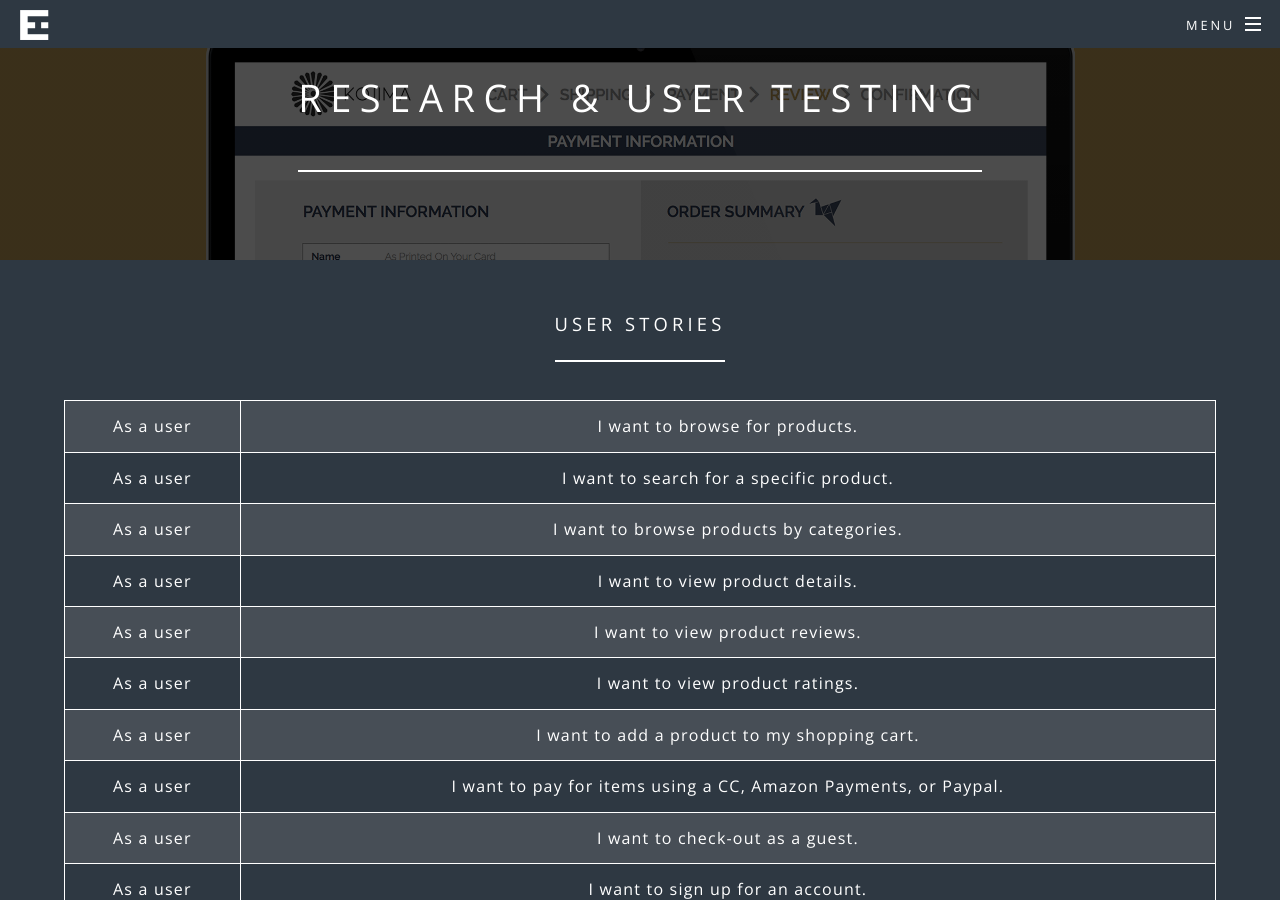
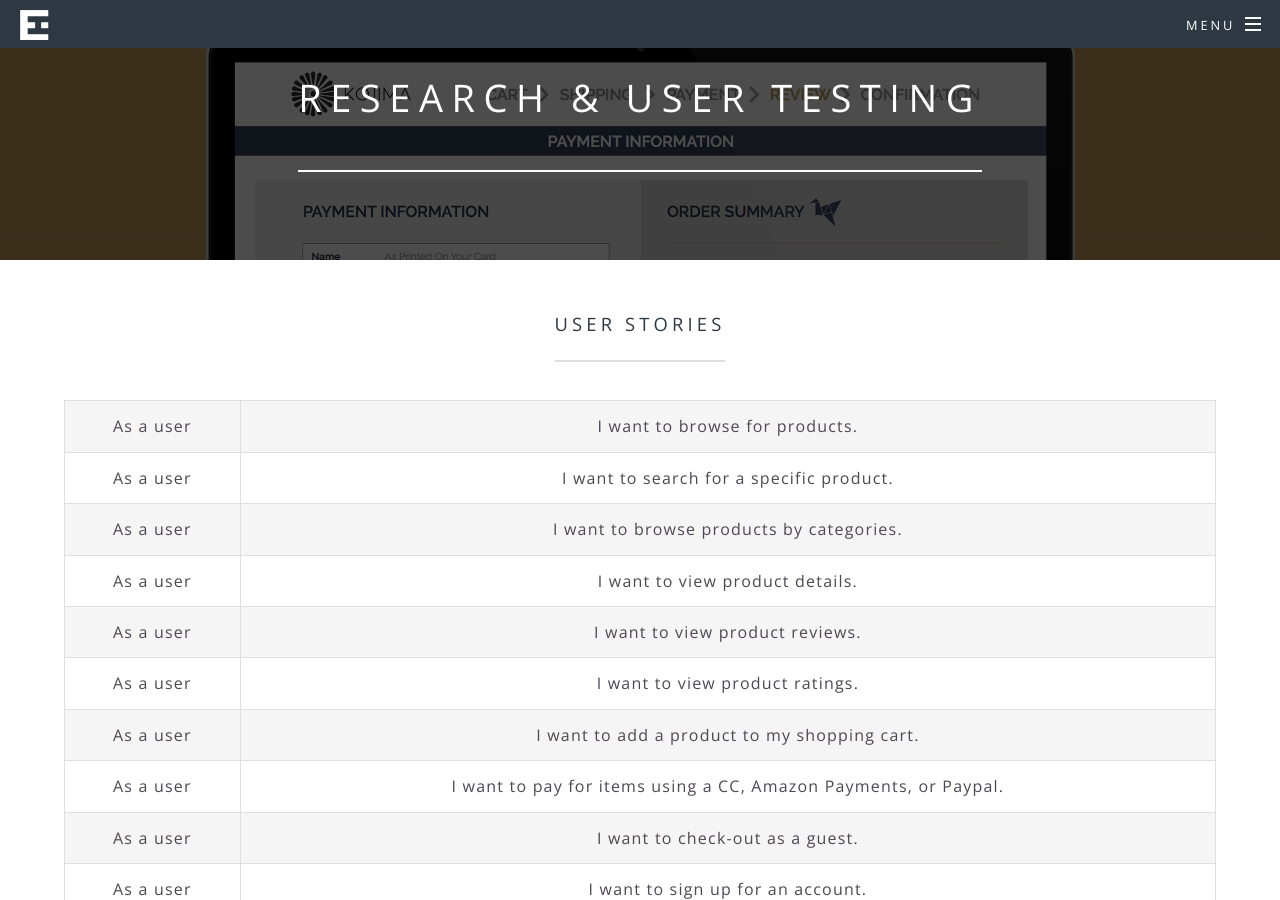
Before and after one commit to ingrid3lias/ingrid3lias.github.io, a Jekyll site: the page built from portfolio/kojima.html, in a window 1280 px wide and 900 px high, scrolled down 1286 px. Built offline with Jekyll 4.4.1, drawn with Linux system fonts in a browser that asks for light colours; nearby versions of some CDN libraries; library files that are not in the unit come from our copies.

```diff
--- a/_includes/header.html
+++ b/_includes/header.html
@@ -7,7 +7,7 @@
         <a href="#menu" class="menuToggle"><span>Menu</span></a>
         <div id="menu">
           <ul>
-            <li><a href="index.html">Home</a></li>
+            <li><a href="/index.html">Home</a></li>
             {% for page in site.data.navigation %}
               {% if page.title %}
               <li><a href="{{ page.url | prepend: site.baseurl }}">{{ page.title }}</a></li>
--- a/index.html
+++ b/index.html
@@ -21,7 +21,7 @@ layout: landing
 							<p>{{work.tag}}<br />
 							{{work.tag2}}</p>
 							<ul class="icons major">
-								<li><a href="{{work.link}}"class="button">Case Study</a></li>
+								<li><a href="{{work.link}}"class="button special">Case Study</a></li>
 							</ul>
 						</div>
 					</section>
--- a/portfolio/blocbox.html
+++ b/portfolio/blocbox.html
@@ -112,7 +112,8 @@ ux: /../images/portfolio/blocbox/ux.jpg
 		<header class="major">
 			<h3>Prototyping</h3>
 		</header>
-		<p>Prototyping played a large role in the development of this SAAS application. I wanted to check to see if users were understanding the flow of the site, and were finding their way around successfully and quickly. User Testing, InVision and Usability Hub, were implemented for Blocbox testing purposes before beginning the hi-fidelity mock-ups &amp; visual designs.</p>
+		<p>Prototyping played a large role in the development of this SAAS application. I wanted to check to see if users were understanding the flow of the site, and were finding their way around successfully and quickly. User Testing, InVision and Usability Hub, were implemented for Blocbox testing purposes before beginning the hi-fidelity mock-ups &amp; visual designs.</p></br></br>
+		<a href="https://github.com/ingrid3lias/Blocbox" class="button special">View the Repository on Github</a>
 	</div>
 </section>
 
--- a/portfolio/kojima.html
+++ b/portfolio/kojima.html
@@ -26,7 +26,7 @@ ux: /../images/portfolio/kojima/ux.jpg
 	</div>
 </section>
 
-<section class="wrapper style2 special">
+<section class="wrapper style5 special">
 	<div class="inner">
 		<header class="major">
 			<h3>User Stories</h3>
```
Also changed, not shown: 1 other file.
